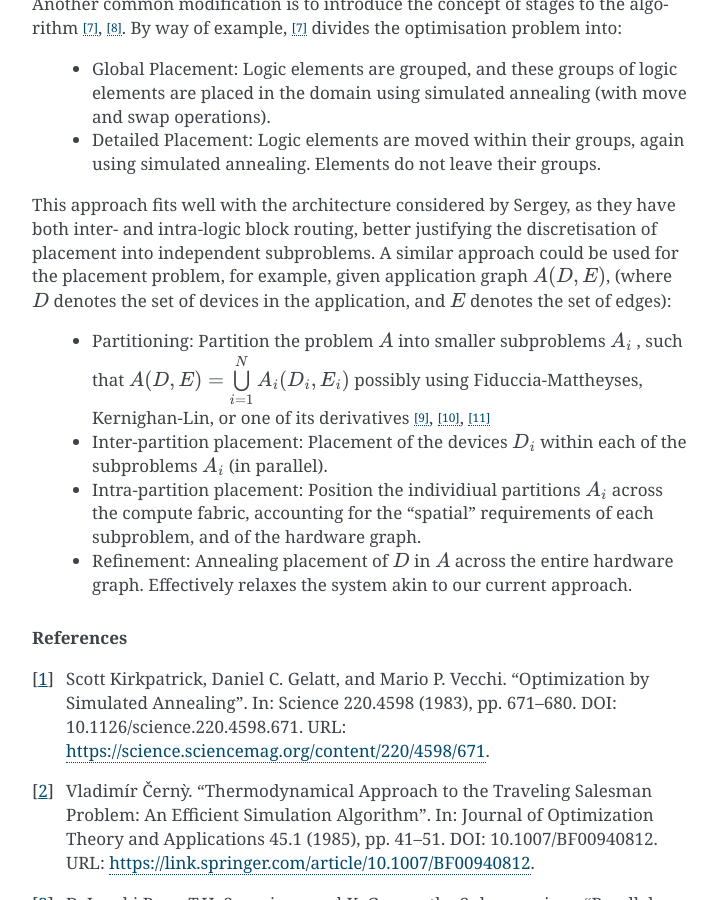
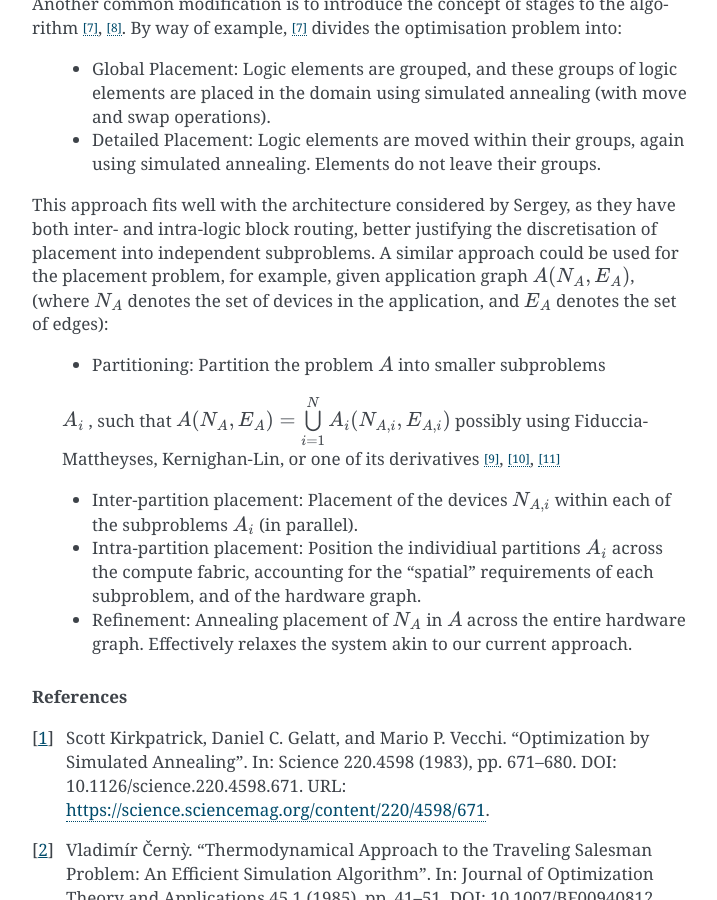
Before and after one commit to mvousden/psap, a Sphinx documentation site: the page built from doc/source/sa.rst, in a window 1280 px wide and 900 px high, scrolled down 3093 px. Shown: the whole window, without its empty margins (388-1105 px from the left). Built offline with Sphinx 7.4.7, drawn with Linux system fonts in a browser that asks for light colours.

Commit message:
Fix inconsistent notation.

```diff
--- a/doc/source/sa.rst
+++ b/doc/source/sa.rst
@@ -171,23 +171,24 @@ This approach fits well with the architecture considered by Sergey, as they
 have both inter- and intra-logic block routing, better justifying the
 discretisation of placement into independent subproblems. A similar approach
 could be used for the placement problem, for example, given application graph
-:math:`A(D, E)`, (where :math:`D` denotes the set of devices in the
-application, and :math:`E` denotes the set of edges):
+:math:`A(N_A, E_A)`, (where :math:`N_A` denotes the set of devices in the
+application, and :math:`E_A` denotes the set of edges):
 
  - Partitioning: Partition the problem :math:`A` into smaller subproblems
-   :math:`A_i` , such that :math:`A(D,E)=\bigcup\limits_{i=1}^{N} A_i(D_i,E_i)`
-   possibly using Fiduccia-Mattheyses, Kernighan-Lin, or one of its derivatives
-   [9]_, [10]_, [11]_
+ :math:`A_i` , such that :math:`A(N_A,E_A)=\bigcup\limits_{i=1}^{N}
+ A_i(N_{A,i},E_{A,i})` possibly using Fiduccia-Mattheyses, Kernighan-Lin, or
+ one of its derivatives [9]_, [10]_, [11]_
 
- - Inter-partition placement: Placement of the devices :math:`D_i` within each
-   of the subproblems :math:`A_i` (in parallel).
+ - Inter-partition placement: Placement of the devices :math:`N_{A,i}` within
+   each of the subproblems :math:`A_i` (in parallel).
 
  - Intra-partition placement: Position the individiual partitions :math:`A_i`
    across the compute fabric, accounting for the "spatial" requirements of each
    subproblem, and of the hardware graph.
 
- - Refinement: Annealing placement of :math:`D` in :math:`A` across the entire
-   hardware graph. Effectively relaxes the system akin to our current approach.
+ - Refinement: Annealing placement of :math:`N_A` in :math:`A` across the
+   entire hardware graph. Effectively relaxes the system akin to our current
+   approach.
 
 .. rubric:: References
 .. [1] Scott Kirkpatrick, Daniel C. Gelatt, and Mario P. Vecchi. "Optimization
```
